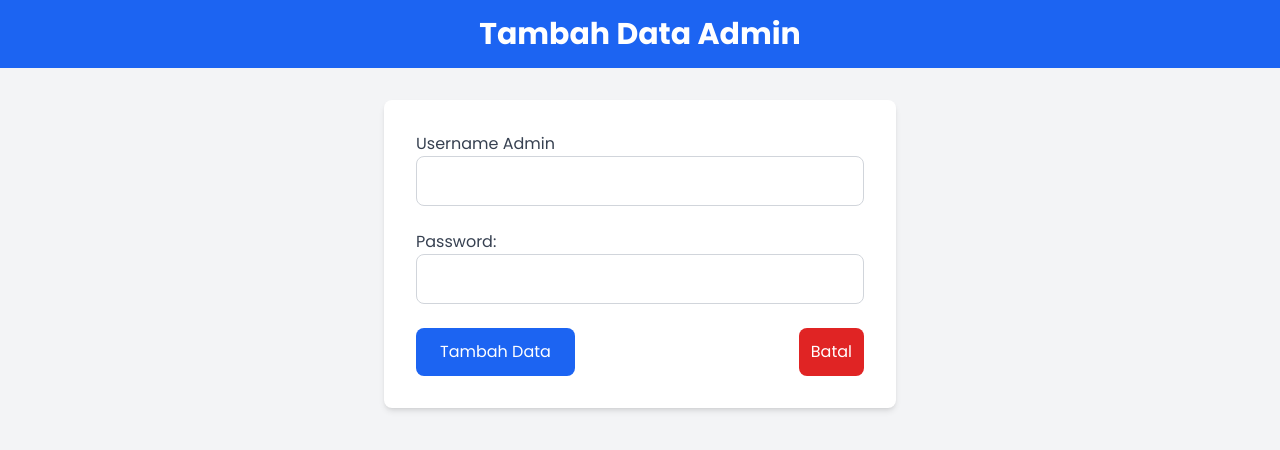
After one commit to newbiema/Cuy-Joki-Dashboard, a PHP site: page /add_admin.php in a window 1280 px wide. The commit adds this page. Shown: the top 450 px of the page. Run offline with PHP 8.4, Linux system fonts and the light colour scheme; some libraries are stand-ins or nearby versions.

Commit message:
update tambah admin

```diff
--- /dev/null
+++ b/src/add_admin.php
@@ -0,0 +1,72 @@
+<!DOCTYPE html>
+<html lang="en">
+<head>
+    <meta charset="UTF-8">
+    <meta name="viewport" content="width=device-width, initial-scale=1.0">
+    <link rel="stylesheet" href="css/output.css">
+
+    <title>Tambah Data Admin</title>
+</head>
+<body class="bg-gray-100 font-poppins">
+
+    <!-- Header -->
+    <div class="bg-blue-600 text-white py-4 text-center">
+        <h1 class="text-3xl font-bold">Tambah Data Admin</h1>
+    </div>
+
+    <!-- Form Section -->
+    <div class="max-w-lg mx-auto bg-white p-8 mt-8 rounded-lg shadow-md">
+        <form method="POST" action="" class="space-y-6">
+            <div>
+                <label for="username" class="block text-gray-700">Username Admin</label>
+                <input type="text" id="username" name="username" class="w-full p-3 border border-gray-300 rounded-lg focus:outline-none focus:ring-2 focus:ring-blue-500" required>
+            </div>
+
+            <div>
+                <label for="password" class="block text-gray-700">Password:</label>
+                <input type="text" id="password" name="password" class="w-full p-3 border border-gray-300 rounded-lg focus:outline-none focus:ring-2 focus:ring-blue-500" required>
+            </div>
+
+            <div class="flex justify-between">
+            <button type="submit" class="bg-blue-600 text-white py-2 px-6 rounded-lg hover:bg-blue-700 focus:outline-none focus:ring-2 focus:ring-blue-500">Tambah Data</button>
+
+            <button class="bg-red-600 rounded-lg p-3 border-red-600 text-white hover:bg-red-700 hover:text-white focus:outline-none focus:ring-2 focus:ring-blue-500"><a href="index.php">Batal</a></button>
+            </div>
+        </form>
+    </div>
+
+
+ <script src="https://cdn.jsdelivr.net/npm/sweetalert2@11"></script>
+<script src="js/main.js" ></script>
+</body>
+
+<?php
+    include 'services/db.php'; // Koneksi ke database
+
+    // Menyimpan data ketika form dikirim
+    if ($_SERVER['REQUEST_METHOD'] == 'POST') {
+        $username = $_POST['username'];
+        $password = md5($_POST['password']); // hash password
+
+
+        // Query untuk menambah data baru
+        $query = "INSERT INTO admin (username, password) VALUES ('$username', '$password')";
+
+        if ($conn->query($query) === TRUE) {
+            echo "<script>
+                Swal.fire({
+                    title: 'Data berhasil ditambahkan!',
+                    icon: 'success',
+                    showConfirmButton: false, // Menyembunyikan tombol konfirmasi
+                    timer: 2000 // Menampilkan alert selama 2 detik
+                }).then(function() {
+                    window.location.href = 'index.php'; // Redirect ke index.php setelah SweetAlert selesai
+                });
+            </script>";
+        } else {
+            echo "Gagal menambah data: " . $conn->error;
+        }
+    }
+    ?>
+
+</html>
--- a/src/index.php
+++ b/src/index.php
@@ -37,8 +37,8 @@
                     </a>
                 </li>
                 <li>
-                    <a href="services.php" class="flex items-center space-x-3 hover:bg-blue-700 p-3 rounded-lg transition-colors">
-                        <img src="img/services.png" class="h-5" alt="icon services"> <span>Layanan</span>
+                    <a href="add_admin.php" class="flex items-center space-x-3 hover:bg-blue-700 p-3 rounded-lg transition-colors">
+                        <img src="img/services.png" class="h-5" alt="icon services"> <span>Tambah Admin</span>
                     </a>
                 </li>
                 <li>
@@ -107,7 +107,7 @@
             </div>
 
             <!-- Display Total Pendapatan -->
-            <div class="mt-4 p-4 bg-gray-100 rounded-md text-lg font-bold text-blue-600">
+            <div class="mt-4 p-4 bg-gray-100 rounded-md text-lg font-bold text-black">
                 Total Pendapatan: Rp. <?php echo number_format($totalPendapatan, 0, ',', '.'); ?>
             </div>
         </div>
```
